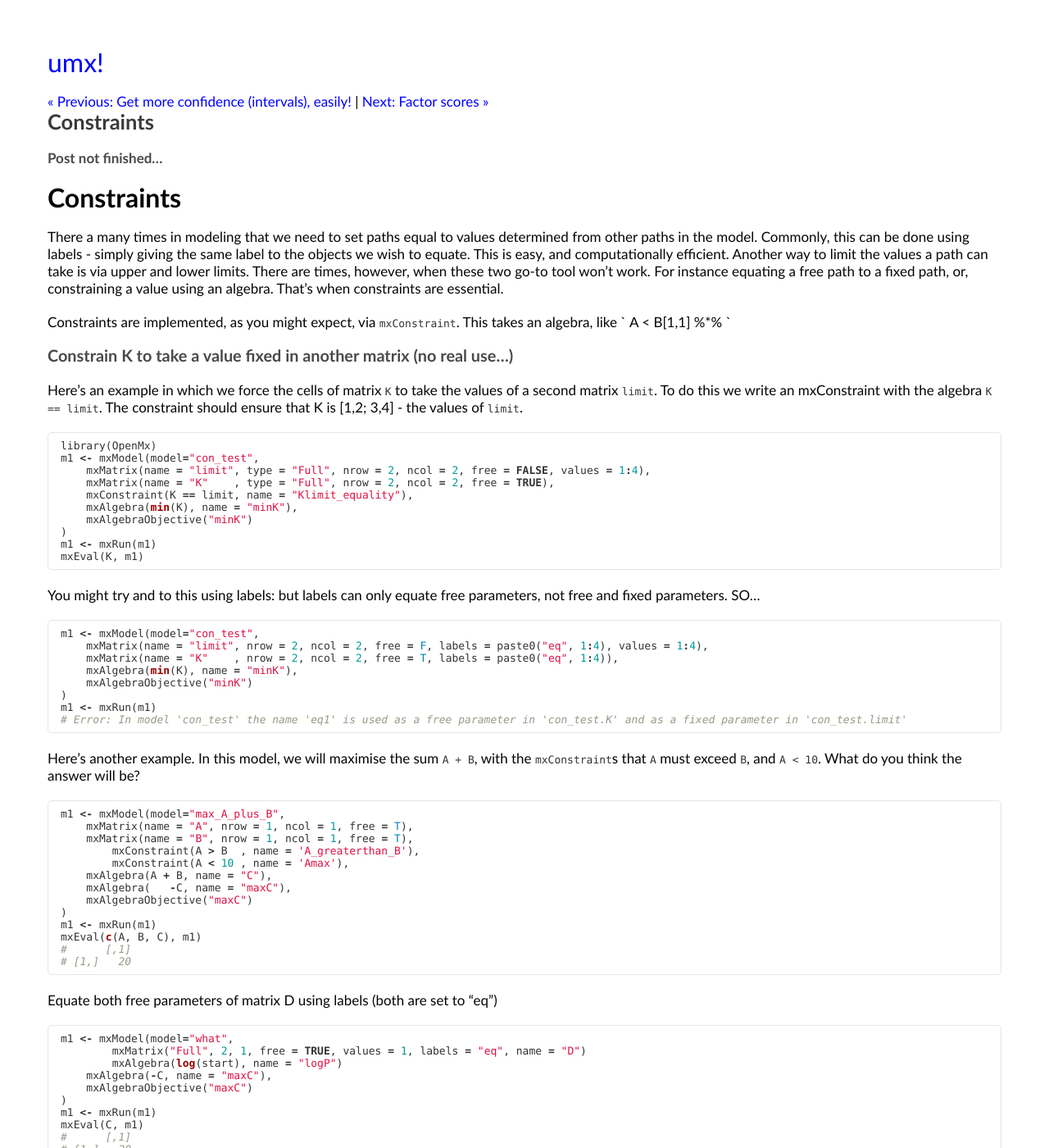
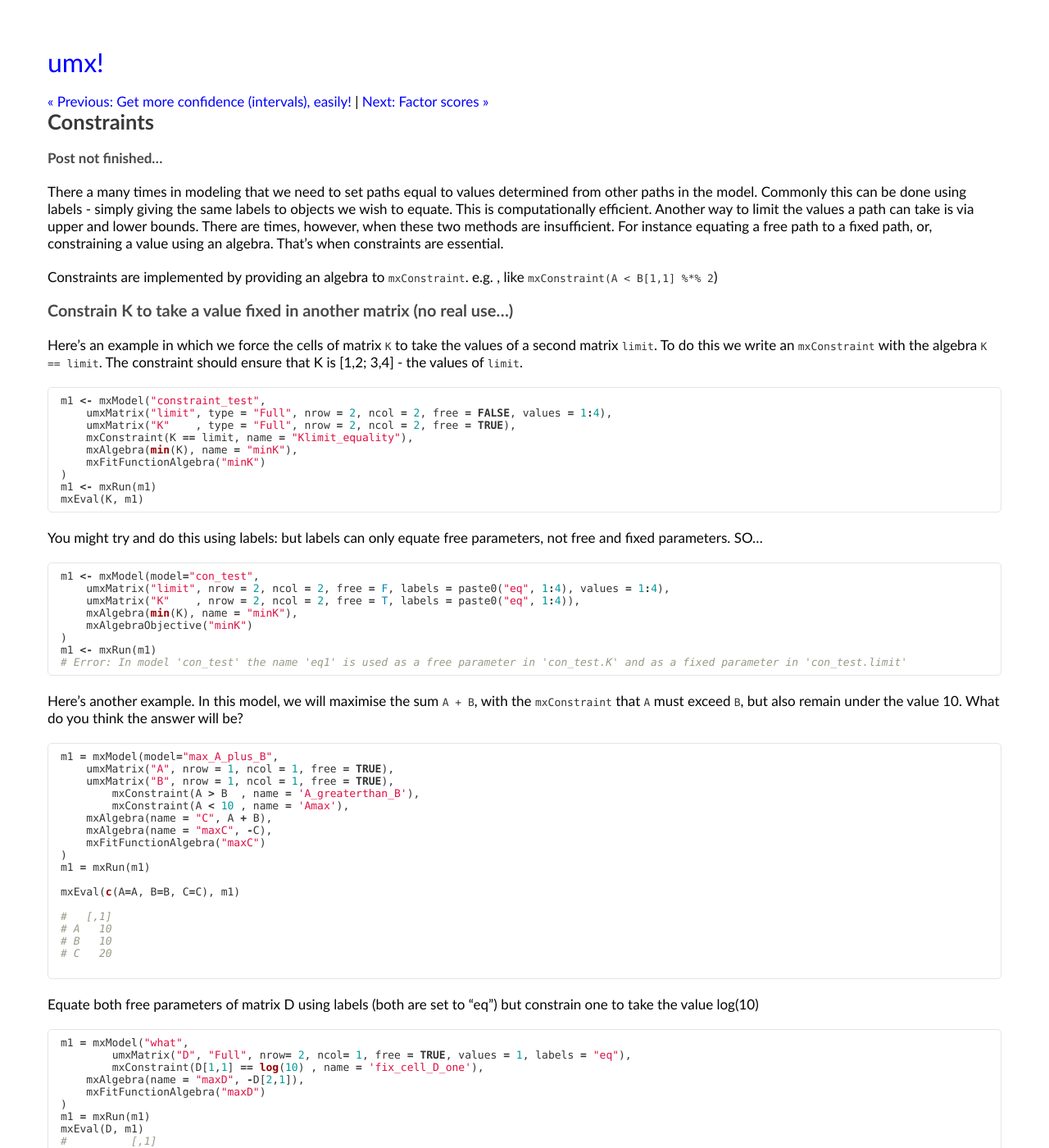
Before and after one commit to tbates/tbates.github.io, a Jekyll site: the page built from _posts/1995-02-13-detailed-Constraints.markdown, in a window 1280 px wide and 1400 px high. Shown: the whole window at 82% size. Built offline with Jekyll 4.4.1, drawn with Linux system fonts in a browser that asks for light colours; some of the changed text lies outside the part shown.

Commit message:
fixes for constraints and labels pages

````diff
--- a/_posts/1995-02-13-detailed-Constraints.markdown
+++ b/_posts/1995-02-13-detailed-Constraints.markdown
@@ -8,35 +8,32 @@ categories: advanced
 
 #### Post not finished...
 
-# Constraints
+There a many times in modeling that we need to set paths equal to values determined from other paths in the model. Commonly this can be done using labels - simply giving the same labels to objects we wish to equate. This is computationally efficient. Another way to limit the values a path can take is via upper and lower bounds. There are times, however, when these two methods are insufficient. For instance equating a free path to a fixed path, or, constraining a value using an algebra. That's when constraints are essential.
 
-There a many times in modeling that we need to set paths equal to values determined from other paths in the model. Commonly, this can be done using labels - simply giving the same label to the objects we wish to equate. This is easy, and computationally efficient. Another way to limit the values a path can take is via upper and lower limits. There are times, however, when these two go-to tool won't work. For instance equating a free path to a fixed path, or, constraining a value using an algebra. That's when constraints are essential.
-
-Constraints are implemented, as you might expect, via `mxConstraint`. This takes an algebra, like ` A < B[1,1] %*% `
+Constraints are implemented by providing an algebra to `mxConstraint`. e.g. , like `mxConstraint(A < B[1,1] %*% 2`)
 
 ### Constrain K to take a value fixed in another matrix (no real use...)
 
-Here's an example in which we force the cells of matrix `K`	to take the values of a second matrix `limit`. To do this we write an mxConstraint with the algebra `K == limit`. The constraint should ensure that K is [1,2; 3,4] - the values of `limit`.
+Here's an example in which we force the cells of matrix `K`	to take the values of a second matrix `limit`. To do this we write an `mxConstraint` with the algebra `K == limit`. The constraint should ensure that K is [1,2; 3,4] - the values of `limit`.
 
 ```r
-library(OpenMx)
-m1 <- mxModel(model="con_test",
-    mxMatrix(name = "limit", type = "Full", nrow = 2, ncol = 2, free = FALSE, values = 1:4),
-    mxMatrix(name = "K"    , type = "Full", nrow = 2, ncol = 2, free = TRUE),
+m1 <- mxModel("constraint_test",
+    umxMatrix("limit", type = "Full", nrow = 2, ncol = 2, free = FALSE, values = 1:4),
+    umxMatrix("K"    , type = "Full", nrow = 2, ncol = 2, free = TRUE),
     mxConstraint(K == limit, name = "Klimit_equality"),
     mxAlgebra(min(K), name = "minK"),
-    mxAlgebraObjective("minK")
+    mxFitFunctionAlgebra("minK")
 )
 m1 <- mxRun(m1)
 mxEval(K, m1)
 ```
 
-You might try and to this using labels: but labels can only equate free parameters, not free and fixed parameters. SO...
+You might try and do this using labels: but labels can only equate free parameters, not free and fixed parameters. SO...
 
 ```r
 m1 <- mxModel(model="con_test",
-    mxMatrix(name = "limit", nrow = 2, ncol = 2, free = F, labels = paste0("eq", 1:4), values = 1:4),
-    mxMatrix(name = "K"    , nrow = 2, ncol = 2, free = T, labels = paste0("eq", 1:4)),
+    umxMatrix("limit", nrow = 2, ncol = 2, free = F, labels = paste0("eq", 1:4), values = 1:4),
+    umxMatrix("K"    , nrow = 2, ncol = 2, free = T, labels = paste0("eq", 1:4)),
     mxAlgebra(min(K), name = "minK"),
     mxAlgebraObjective("minK")
 )
@@ -44,36 +41,42 @@ m1 <- mxRun(m1)
 # Error: In model 'con_test' the name 'eq1' is used as a free parameter in 'con_test.K' and as a fixed parameter in 'con_test.limit'
 ```
 
-Here's another example. In this model, we will maximise the sum `A + B`, with the `mxConstraint`s that `A` must exceed `B`, and `A < 10`. What do you think the answer will be?
+Here's another example. In this model, we will maximise the sum `A + B`, with the `mxConstraint` that `A` must exceed `B`, but also remain under the value 10. What do you think the answer will be?
 
 ```r
-m1 <- mxModel(model="max_A_plus_B",
-    mxMatrix(name = "A", nrow = 1, ncol = 1, free = T),
-    mxMatrix(name = "B", nrow = 1, ncol = 1, free = T),
+m1 = mxModel(model="max_A_plus_B",
+    umxMatrix("A", nrow = 1, ncol = 1, free = TRUE),
+    umxMatrix("B", nrow = 1, ncol = 1, free = TRUE),
 	mxConstraint(A > B  , name = 'A_greaterthan_B'),
 	mxConstraint(A < 10 , name = 'Amax'),
-    mxAlgebra(A + B, name = "C"),
-    mxAlgebra(   -C, name = "maxC"),
-    mxAlgebraObjective("maxC")
+    mxAlgebra(name = "C", A + B),
+    mxAlgebra(name = "maxC", -C),
+    mxFitFunctionAlgebra("maxC")
 )
-m1 <- mxRun(m1)
-mxEval(c(A, B, C), m1)
-#      [,1]
-# [1,]   20
+m1 = mxRun(m1)
+
+mxEval(c(A=A, B=B, C=C), m1)
+
+#   [,1]
+# A   10
+# B   10
+# C   20
+
 ```
 
-Equate both free parameters of matrix D using labels (both are set to "eq")
+Equate both free parameters of matrix D using labels (both are set to "eq") but constrain one to take the value log(10)
 
 ```r
-m1 <- mxModel(model="what",
-	mxMatrix("Full", 2, 1, free = TRUE, values = 1, labels = "eq", name = "D")
-	mxAlgebra(log(start), name = "logP")
-    mxAlgebra(-C, name = "maxC"),
-    mxAlgebraObjective("maxC")
+m1 = mxModel("what",
+	umxMatrix("D", "Full", nrow= 2, ncol= 1, free = TRUE, values = 1, labels = "eq"),
+	mxConstraint(D[1,1] == log(10) , name = 'fix_cell_D_one'),
+    mxAlgebra(name = "maxD", -D[2,1]),
+    mxFitFunctionAlgebra("maxD")
 )
-m1 <- mxRun(m1)
-mxEval(C, m1)
-#      [,1]
-# [1,]   20
+m1 = mxRun(m1)
+mxEval(D, m1)
+#          [,1]
+# [1,] 2.302585
+# [2,] 2.302585
 
 ```
--- a/_posts/1995-10-03-detailed-Labels.markdown
+++ b/_posts/1995-10-03-detailed-Labels.markdown
@@ -13,7 +13,7 @@ toc: true
 
 `umx` automatically and systematically labels parameters allowing models to be displayed and modified using these labels.
 
-labels can be used to access a parameter (e.g. via `parameters`), to set that parameter (e.g. via `umxSetParameters`) and equate parameters (parameters with the same label have to take the same value.
+`labels` can be used to access a parameter (e.g. via `parameters`), to set that parameter (e.g. via `umxSetParameters`) or equate parameters (parameters with the same label have to take the same value, as well as to modify a model, via `umxModify`.
 
 <a name="background"></a>
 ###  Path labels in umxRAM
@@ -46,8 +46,7 @@ a$labels
 
 # Sidebar: Can I label matrices not created by umxRAM or other umx models?
 
-Yes. By default, OpenMx doesn't label parameters, and they are addressed using "bracket addresses", i.e "MyModel.S[2,2]"
-which addresses the parameter in column 2 and row 2 of the S matrix of a model called MyModel.
+Yes. By default, OpenMx doesn't label parameters, requiring them to be addressed using "bracket addresses", i.e `MyModel.S[2,2]` which addresses the parameter in column 2 and row 2 of the S matrix of a model called MyModel.
 
 You can label any matrix (or entire model) using `umxLabel`
 
@@ -59,7 +58,6 @@ parameters(m1)
 
 The default "matrix address" labels, i.e "One Factor.S[2,2]" are now set Informative labels: "G_to_x1", "x4_with_x4", etc.
 
-```
 
 <a name = "finding"></a>
 ## Showing parameters of a model (and their labels): the parameters() function
````
